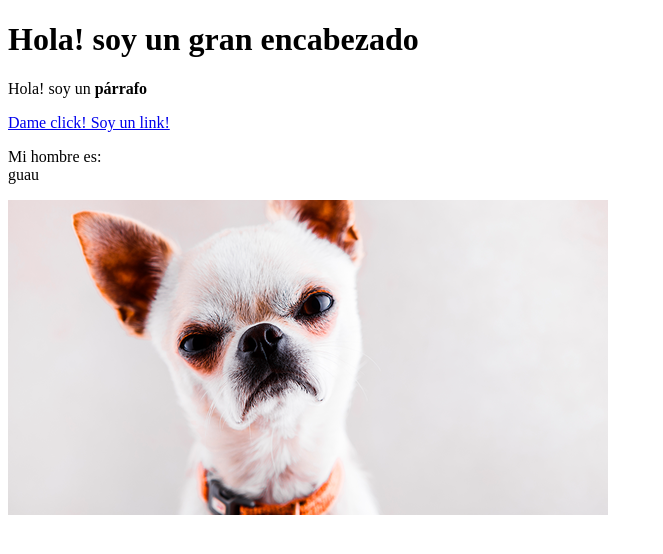
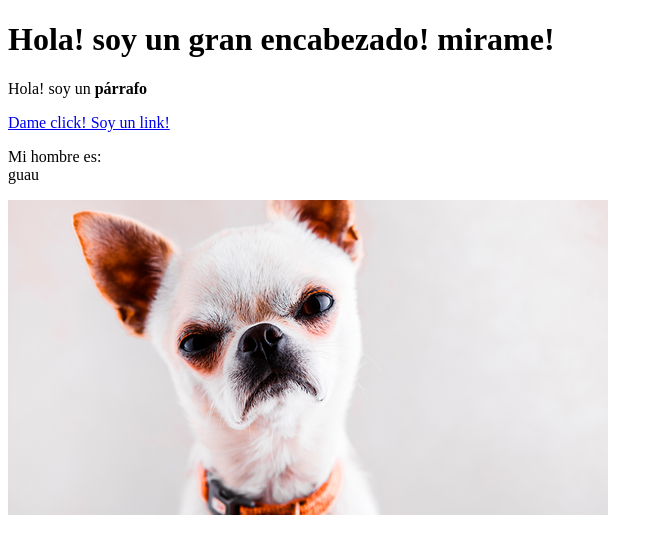
Before and after one commit to alexa2401/cartoon-hero, a plain HTML site: page test.html in a window 1280 px wide. Shown: the whole page, without its empty margins (0-663 px from the left). Drawn offline with Linux system fonts and the light colour scheme.

Commit message:
Added text in heading

```diff
--- a/test.html
+++ b/test.html
@@ -4,7 +4,7 @@
         <title>Pagina de Prueba</title>
     </head>
     <body>
-        <h1> Hola! soy un gran encabezado </h1>
+        <h1> Hola! soy un gran encabezado! mirame! </h1>
         <p> Hola! soy un <b>párrafo</b> </p>
         <a href="https://google.com" target="_blank" title="Vamos a google">Dame click! Soy un link!</a>
         <p>Mi hombre es:<br> guau</p>
```
